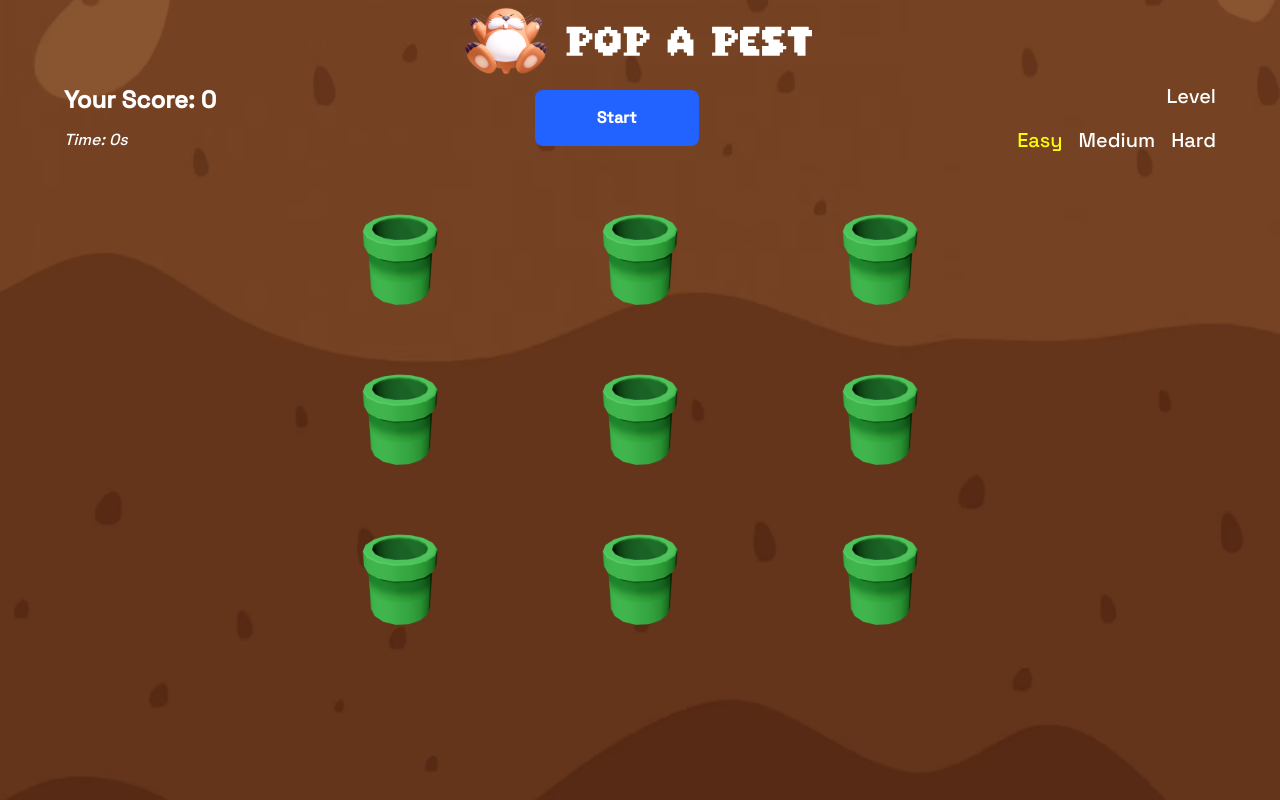
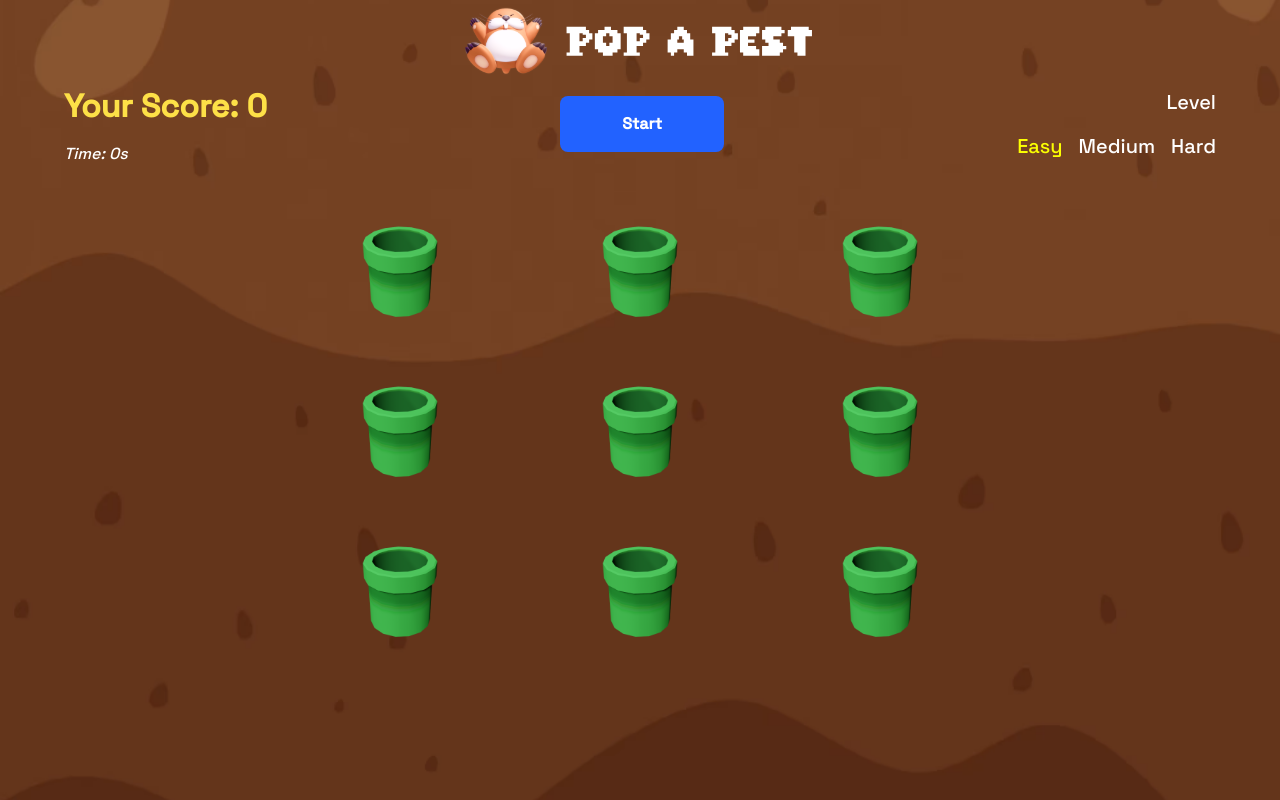
Before and after one commit to Johnnnex/pop-a-pet, a Next.js app: page / in a window 1280 px wide. Built offline with nearby package versions, Linux system fonts and the light colour scheme.

Commit message:
chore: quick fixes

```diff
--- a/src/app/page.tsx
+++ b/src/app/page.tsx
@@ -118,11 +118,11 @@ const Home = () => {
       <img src="/logo.svg" className="w-fit mx-auto" alt="" />
       <section className="flex justify-between items-start md:items-center mt-[1rem] md:mt-0 w-[90%] mx-auto">
         <div className="flex flex-col items-start md:gap-[.75rem]">
-          <h2 className="text-2xl text-white font-semibold">
+          <h2 className="text-[2rem] text-yellow-300 font-semibold">
             Your Score: {score}
           </h2>
           {highScore !== null && (
-            <h2 className="text-xl text-yellow-300 font-medium">
+            <h2 className="text-xl text-white font-medium">
               High Score: {highScore}
             </h2>
           )}
```
